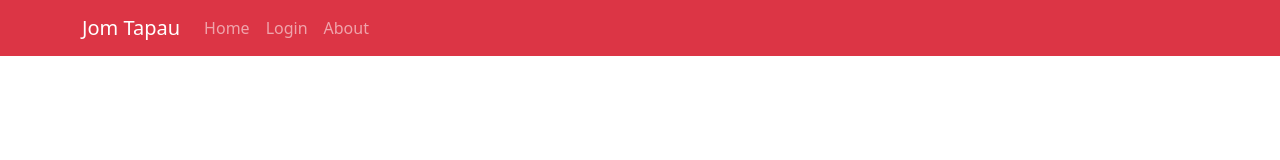
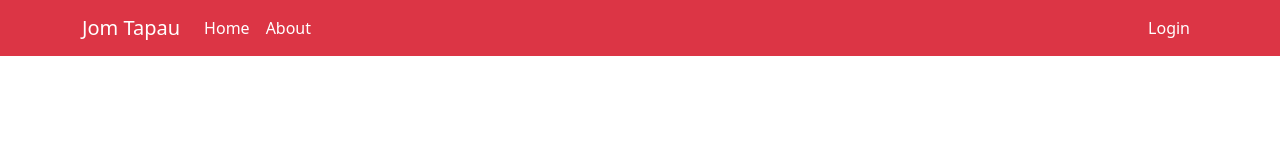
Before and after one commit to gmshimon/jom-tapau-kaz-amra, a React (Create React App) app: page / in a window 1280 px wide. Shown: the top 160 px of the page. Built offline with nearby package versions, Linux system fonts and the light colour scheme; the HTML template or start-up script is replaced by a standard one.

Commit message:
header change

```diff
--- a/src/Components/Header/Header.js
+++ b/src/Components/Header/Header.js
@@ -6,11 +6,13 @@ const Header = () => {
     <div>
       <Navbar bg='danger' variant='dark'>
         <Container>
-          <Navbar.Brand href='#home'>Jom Tapau</Navbar.Brand>
-          <Nav className='me-auto'>
-            <Nav.Link as={Link} to="/home">Home</Nav.Link>
-            <Nav.Link as={Link} to="/login">Login</Nav.Link>
-            <Nav.Link as={Link} to="/about">About</Nav.Link>
+          <Nav>
+          <Navbar.Brand as={Link} to="/home">Jom Tapau</Navbar.Brand>
+            <Nav.Link className='text-white' as={Link} to="/home">Home</Nav.Link>
+            <Nav.Link className='text-white' as={Link} to="/about">About</Nav.Link>
+          </Nav>
+          <Nav className=''>
+            <Nav.Link className='text-white' as={Link} to="/login">Login</Nav.Link>
           </Nav>
         </Container>
       </Navbar>
```
